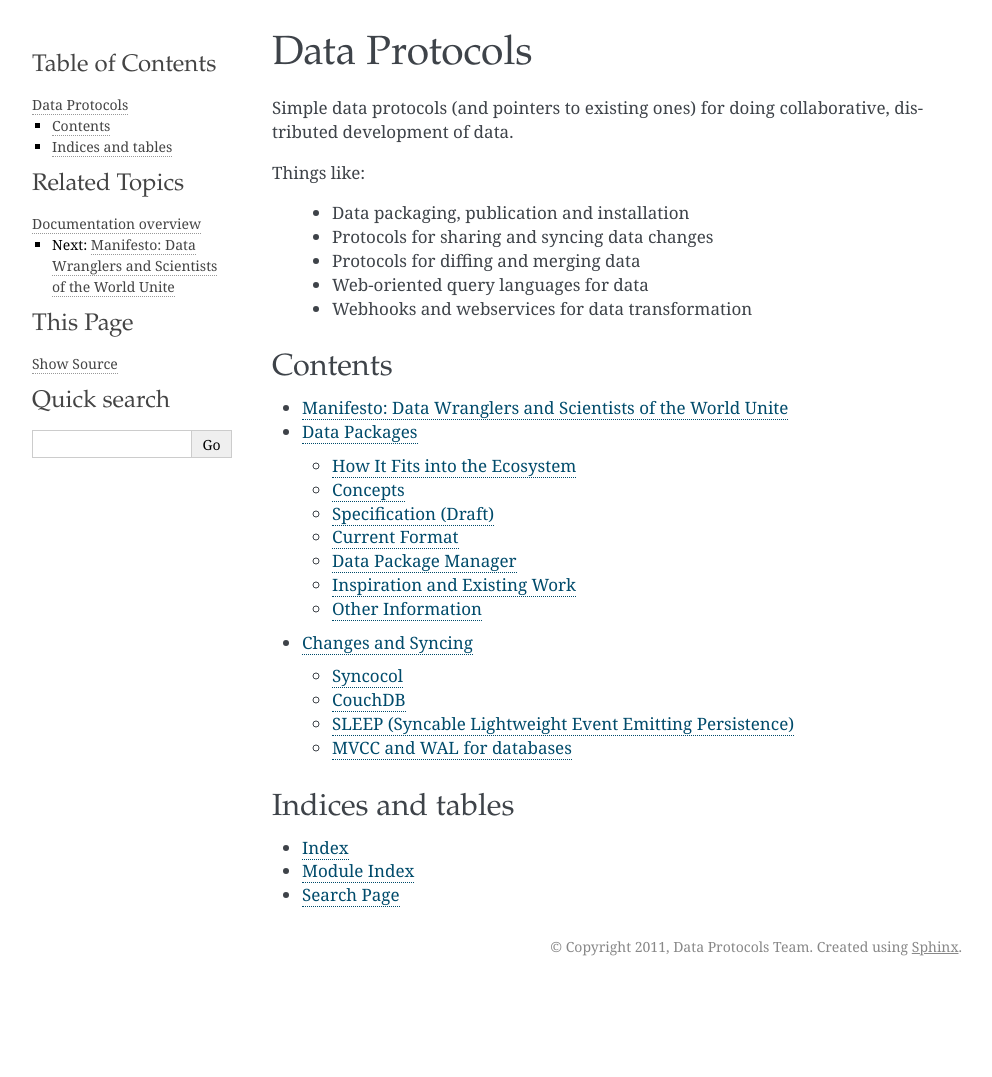
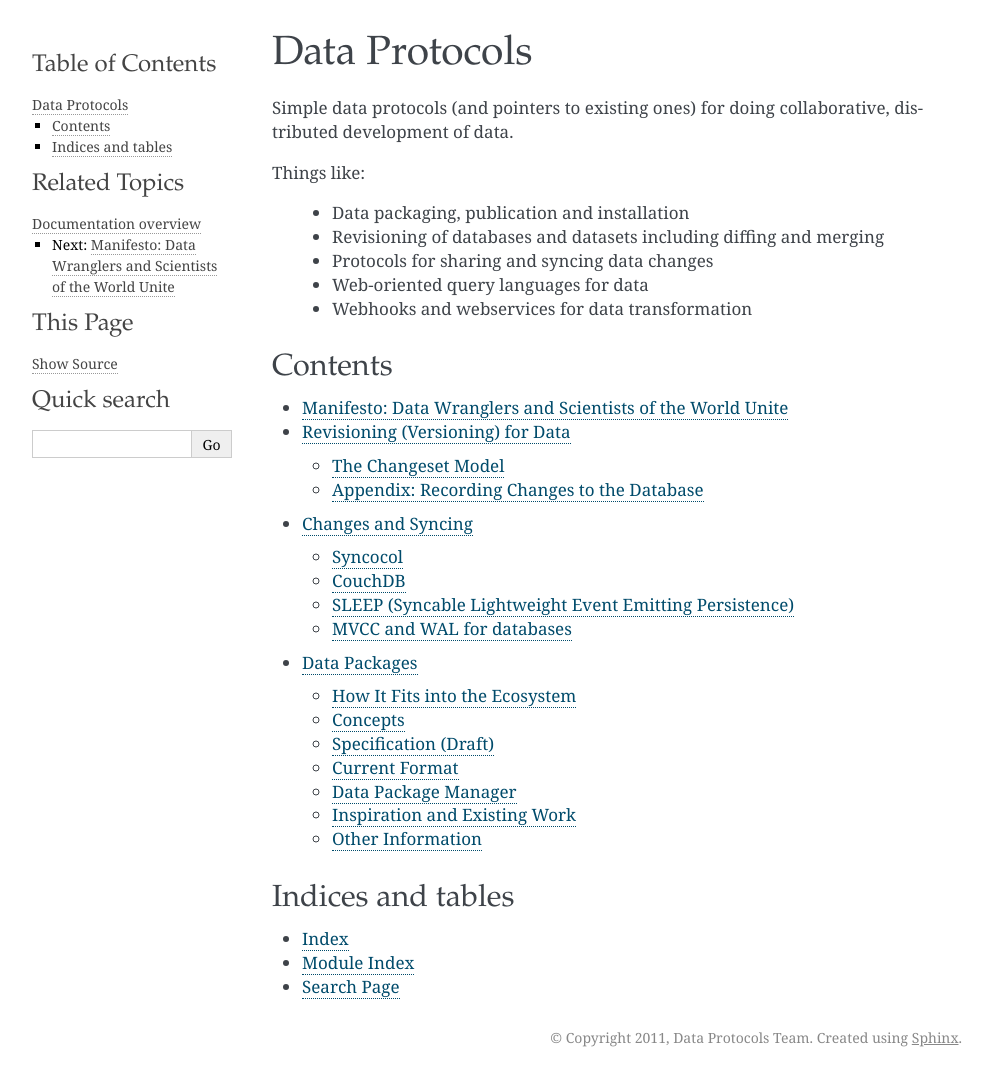
Before and after one commit to frictionlessdata/datapackage, a Sphinx documentation site: the page built from source/index.rst, in a window 1280 px wide. Shown: the whole page, without its empty margins (148-1140 px from the left). Built offline with Sphinx 7.4.7, drawn with Linux system fonts in a browser that asks for light colours; before the commit the page ends 986 px from its top, so only the background shows below that; part of the change alters nothing that is shown.

Commit message:
[source/revisioning-data][l]: consolidate existing vdm docs on revisioning data into one new data protocols page.
* Integrated https://github.com/okfn/vdm/blob/changeset/doc/changeset.rst and https://github.com/okfn/vdm/blob/changeset/doc/theory.rst

```diff
--- a/source/index.rst
+++ b/source/index.rst
@@ -8,8 +8,8 @@ distributed development of data.
 Things like:
 
   * Data packaging, publication and installation
+  * Revisioning of databases and datasets including diffing and merging
   * Protocols for sharing and syncing data changes
-  * Protocols for diffing and merging data
   * Web-oriented query languages for data
   * Webhooks and webservices for data transformation
 
@@ -20,8 +20,9 @@ Contents
    :maxdepth: 2
 
    manifesto
+   revisioning-data
+   syncing
    packages
-   syncing
 
 
 Indices and tables
--- /dev/null
+++ b/source/revisioning-data.rst
@@ -0,0 +1,248 @@
+=================================
+Revisioning (Versioning) for Data
+=================================
+
+.. sectionauthor: Rufus Pollock (Open Knowledge Foundation)
+
+The following develops a changeset approach similar to that found in mercurial
+and git.
+
+It is agnostic about format of versioning (i.e. copy-on-Write versus diffs).
+For more on this, see Appendix below on Recording Changes to the Database.
+
+The Changeset Model
+###################
+
+Key Concepts
+============
+
+  * Changeset - a change to the domain model
+
+    * includes metadata about this change
+    * aggregates changes to domain objects in a ChangesetManifest
+
+  * [omitted - exists implicitly rather than explicitly] ChangesetManifest - a
+    manifest with a (structured) list of ChangeObject(s)
+  * ChangeObject - a description of a change to a domain object
+  * Working Copy - the representation of the current state of the system
+    resulting the application of specified set of changesets
+
+Optional (?) additional items:
+
+* Tags
+* Branches
+
+Remarks: Changesets form a directed acyclic graph.
+
+Changeset
+=========
+
+  * id: 160-bit number usually representing as 40 digit hex string (a SHA1 hash)
+  * parents = ordered list of ids
+  * timestamp
+  * author
+  * message
+  * metadata - arbitrary key/value metadata
+  * manifest - dict of ChangeObjects keyed by object_id
+
+ChangeObject
+============
+
+  * object_id - a tuple forming a unique identifier for this object *within*
+    the domain model
+  * operation_type: delete | update | create | (move? copy?)
+  * data_type: full | diff | snapshot
+
+    * This relates to how changes are stored (copy-on-write versus diff etc) -
+      see Appendix
+
+  * representation: serialization of this change either as full dump of object (copy-on-write) or diff
+
+Doing Things
+============
+
+Applying changes to a working copy
+----------------------------------
+
+Trivial.
+
+Reconstructing the repository at a given changeset/revision
+-----------------------------------------------------------
+
+Specifically we require to reconstruct a given object at that changeset. The
+process:
+
+  1. Get object ID
+  2. If using CoW (copy-on-write): find first changeset <= {given-changeset} in
+     which there is a ChangeObject entry containing the object ID and return
+     this. END.
+  3. If using diff: find all ChangeObjects with changesets <= {given-changeset}
+     and concatenate. Return resulting object.
+
+Get all changes to a given object
+---------------------------------
+
+Search ChangeObjects by object_id, and order by the order on Changesets (if
+there is one).
+
+Merging
+-------
+
+
+Pending Changes
+---------------
+
+This is a common use case where you want to record changes but only make them visible when approved in some way. It can also be useful if you are worried about spam revisions.
+
+
+Questions
+=========
+
+Practical
+---------
+
+  * How do we cherry-pick? I.e. select certain changesets and not others (they
+    depend
+  * How do we transplant? Ie. copy a set of changesets from one line of
+    development to another?
+
+Technical
+
+  * How do we compute changeset ids (and changeobject ids)?
+  * Does the ordering of ChangeObjects in a ChangesetManifest matter? Current
+    answer: No.
+
+
+What's Different from Git?
+--------------------------
+
+We don't store a current state of the domain model on each commit (rather we
+store changes to the domain model and copies or diffs of domain objects).
+
+
+Reading
+=======
+
+Mercurial
+---------
+
+Overview of the Mercurial model:
+
+  * http://mercurial.selenic.com/wiki/UnderstandingMercurial
+  * http://hgbook.red-bean.com/read/behind-the-scenes.html
+  * (Longer) http://mercurial.selenic.com/wiki/Mercurial?action=AttachFile&do=get&target=Hague2009.pdf
+  * Octopus merges: http://arrenbrecht.ch/mercurial/pbranch/octopus.htm
+
+Key concepts:
+
+  * changeset / changelog (our changeset)
+  * manifest
+  * file
+
+Details of `Mercurial hash generation`_:
+
+> Mercurial hashes both the contents of an object and the hash of its parents
+> to create an identifier that uniquely identifies an object's contents and
+> history.  This greatly simplifies merging of histories because it avoid graph
+> cycles that can occur when a object is reverted to an earlier state.
+
+> All file revisions have an associated hash value (the nodeid). These are
+> listed in the manifest of a given project revision, and the manifest hash is
+> listed in the changeset. The changeset hash (the changeset ID) is again a
+> hash of the changeset contents and its parents, so it uniquely identifies the
+> entire history of the project to that point.
+
+.. Mercurial hash generation: http://mercurial.selenic.com/wiki/FAQ#FAQ.2BAC8-TechnicalDetails.How_do_Mercurial_hashes_get_calculated.3F
+
+Git
+---
+
+  * Glossary: http://www.kernel.org/pub/software/scm/git/docs/gitglossary.html
+  * Technical Docs: http://repo.or.cz/w/git.git?a=tree;f=Documentation/technical;hb=HEAD
+  * http://eagain.net/articles/git-for-computer-scientists/
+
+Key features:
+
+  * blob (bistreams)
+  * tree
+  * commit (changeset)
+    * has metadata (e.g. parents)
+    * points to a tree
+
+Extras:
+
+  * references (pointers into commit tree)
+  * tags
+
+Git hash computation::
+
+    sha1("blob " + filesize + "\0" + data)
+
+
+Appendix: Recording Changes to the Database
+###########################################
+
+There are several ways to record a specific change to a database / dataset:
+
+  * Copy on write - so one has a 'full' copy of the model/DB at each version.
+  * Diffs: store diffs between versions (plus, usually, a full version of the model at a given point in time e.g. store HEAD)
+
+
+Copy on write
+=============
+
+In its simplest form copy-on-write (CoW) would copy entire DB on each change.
+However, this is cleary very inefficient and hence one usually restricts the
+copy-on-write to relevant changed "objects". The advantage of doing this is
+that it limits the the changes we have to store (in essence objects unchanged
+between revision X and revision Y get "merged" into a single object).
+
+For example, if our domain model had Person, Address, Job, a change to Person X
+would only require a copy of Person X record (an even more standard example is
+wiki pages). Obviously, for this to work, one needs to able to partition the
+data (domain model). With normal domain model this is trivial: pick the object
+types e.g. Person, Address, Job etc. However, for a graph setup (as with RDF)
+this is not so trivial.
+
+Why? In essence, for copy on write to work we need:
+
+  a) a way to reference entities/records
+  b) support for putting objects in a deleted state
+
+The (RDF) graph model has poor way for referencing triples (we could use named
+graphs, quads or reification but none are great). We could move to the object
+level and only work with groups of triples (e.g. those corresponding to a
+"Person"). You'd also need to add a state triple to every base entity (be that
+a triple or named graph) and add that to every query statement. This seems
+painful.
+
+Diffs
+=====
+
+The diff models involves computing diffs (forward or backward) for each change.
+A given version of the model is then computed by composing diffs.
+
+Usually for performance reasons full representations of the model/DB at a given
+version are cached -- most commonly HEAD is kept available. It is also possible
+to cache more frequently and, like copy-on-write, to cache selectively (i.e.
+only cache items which have change since the last cache period).
+
+The disadvantage of the diff model is the need (and cost) of creating and
+composing diffs (CoW is, generally, easier to implement and use). However, it
+is more efficient in storage terms and works better with general data (one can
+always compute diffs), especially that which doesn't have such a clear domain
+model -- e.g. the RDF case discussed above.
+
+Usage
+=====
+
+  * Wikis: Many wikis implement a full copy-on-write model with a full copy of
+    each page being made on each write.
+  * Source control: diff model (usually with HEAD cached and backwards diffs)
+  * vdm: copy-on-write using SQL tables as core 'domain objects'
+  * ordf (http://packages.python.org/ordf): (RDF) diffs (with HEAD caching)
+
+Todo
+====
+
+Discuss application of tree algorithms to structured data (such as XML).
```
